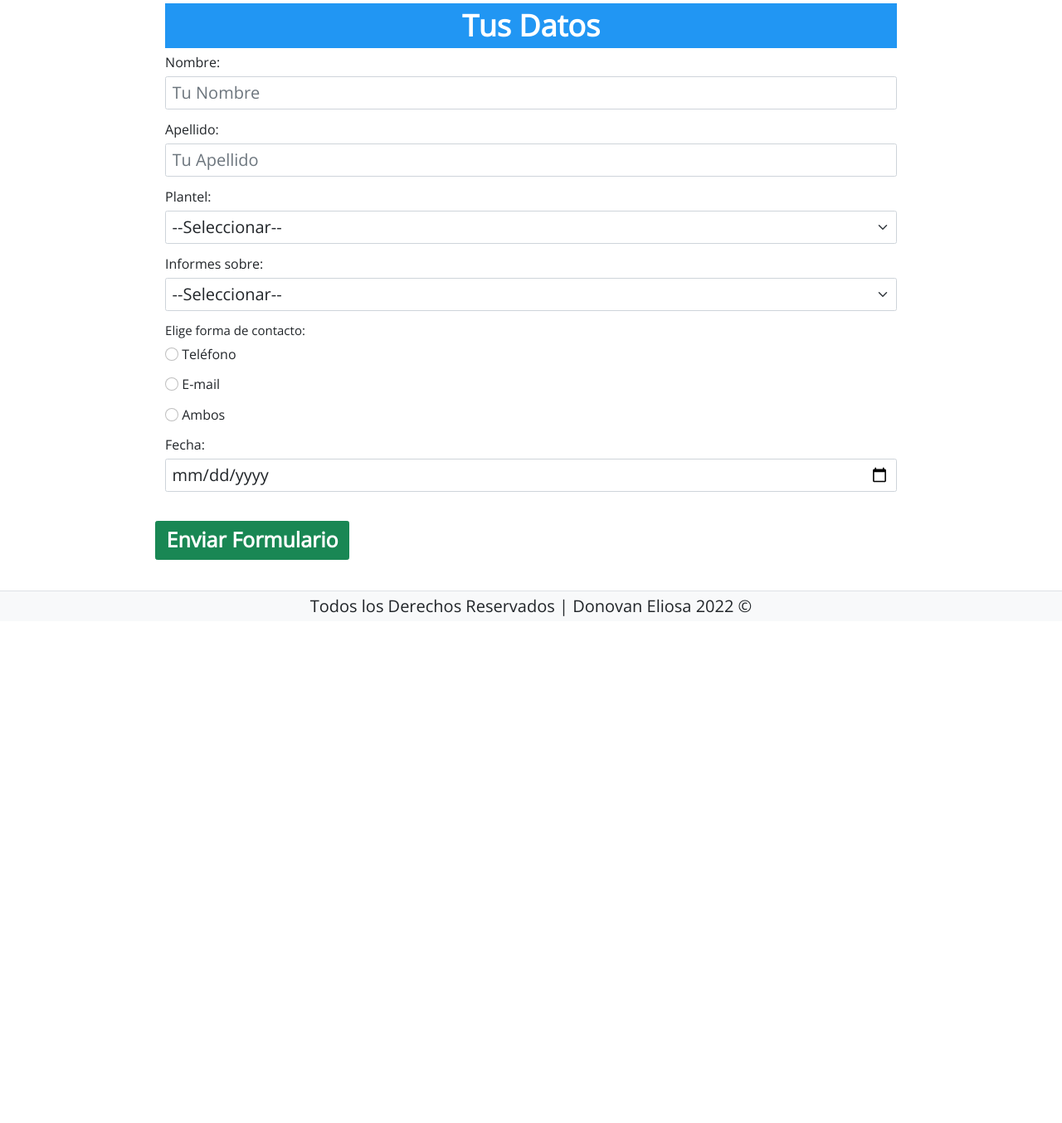
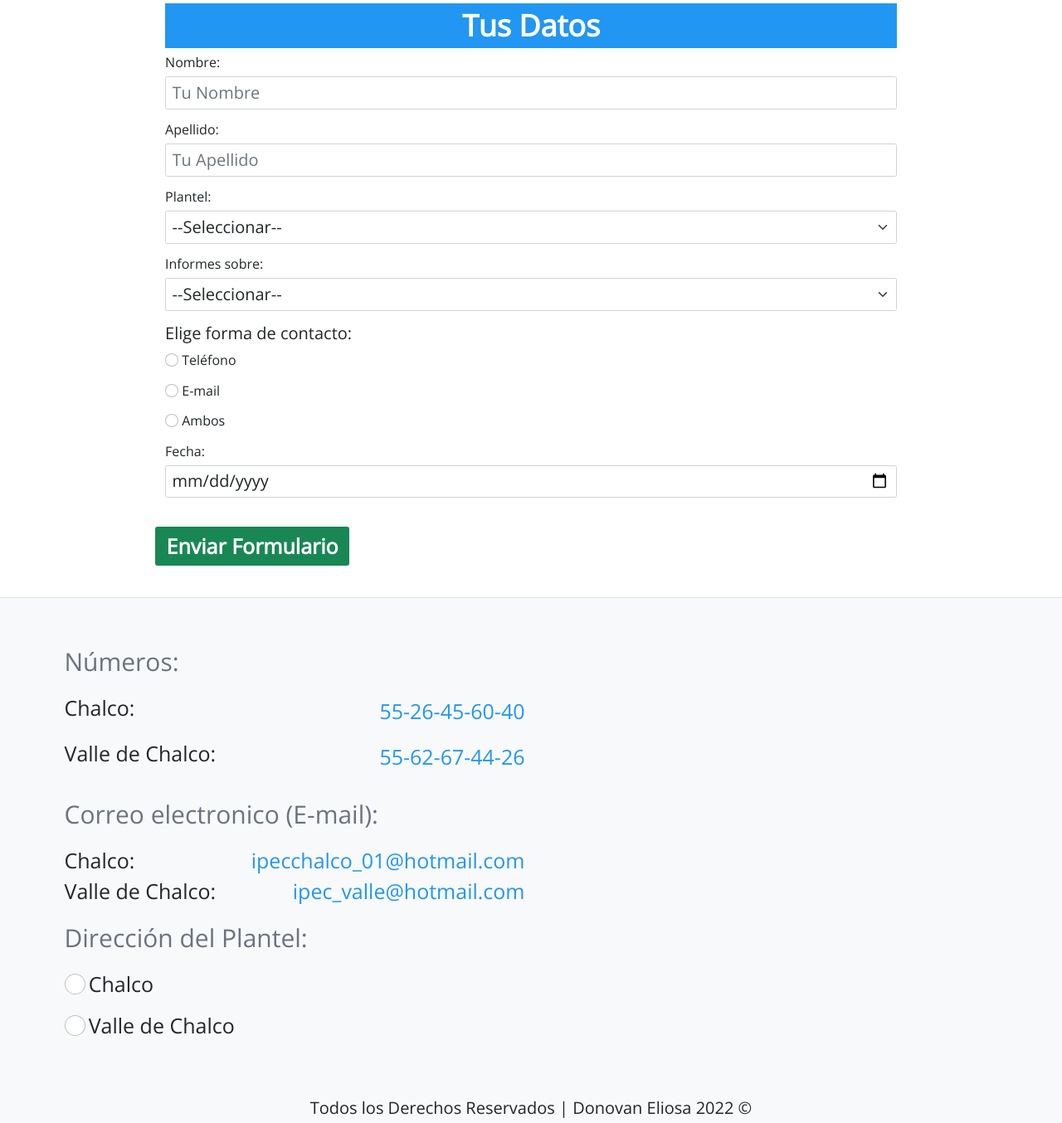
Before and after one commit to Tackless/Grupo-Ipec, a PHP site: page /cita in a window 1280 px wide. Shown: the part 330-1684 px from the top of the page at 83% size. Before the commit the page ends 1073 px from the top, so only its background shows below. Run offline with PHP 8.4, Linux system fonts and the light colour scheme; data that the repository does not hold is empty.

Commit message:
footer check

```diff
--- a/views/bach/listado.php
+++ b/views/bach/listado.php
@@ -4,7 +4,7 @@
     <div class="row">
     <?php foreach ($bachillerato as $opcion) : ?>
 
-        <div class="container-xl col-md-4 mb-1 ">
+        <div class="container-xl col-md-6 col-lg-4 mb-1 ">
             <div class="card rounded">
                 <img src="build/img/bach/<?php echo $opcion->id; ?>.webp" alt="Imagen opcion" class="card-img-top">
                 <div class="card-body">
--- a/views/inicio/cita.php
+++ b/views/inicio/cita.php
@@ -20,13 +20,13 @@
                     <span class="invalid-feedback">Escribe tu Nombre.</span>
                 </div>
                 <div class="mb-1">
-                    <label for="nombre" class="form-label">Apellido: </label>
-                    <input type="text" id="nombre" class="form-control" placeholder="Tu Apellido" name="contacto[apellido]" required>
+                    <label for="apellido" class="form-label">Apellido: </label>
+                    <input type="text" id="apellido" class="form-control" placeholder="Tu Apellido" name="contacto[apellido]" required>
                     <span class="invalid-feedback">Escribe tu Apellido.</span>
                 </div>
                 <div class="mb-1">
-                    <label for="asunto" class="form-label">Plantel: </label>
-                    <select class="form-select" id="validationCustom04" name="contacto[plantel]" required>
+                    <label for="plantel" class="form-label">Plantel: </label>
+                    <select class="form-select" id="plantel" name="contacto[plantel]" required>
                         <option selected disabled value="">--Seleccionar--</option>
                         <option>Chalco</option>
                         <option>Valle de Chalco</option>
@@ -34,8 +34,8 @@
                     <span class="invalid-feedback">Elige una opción.</span>
                 </div>
                 <div class="mb-1">
-                    <label for="asunto" class="form-label">Informes sobre: </label>
-                    <select class="form-select" id="validationCustom04" name="contacto[informes]" required>
+                    <label for="informes" class="form-label">Informes sobre: </label>
+                    <select class="form-select" id="informes" name="contacto[informes]" required>
                         <option selected disabled value="">--Seleccionar--</option>
                         <option>Lic. Psicología</option>
                         <option>Lic. Derecho</option>
@@ -48,7 +48,7 @@
                     <span class="invalid-feedback">Elige una opción.</span>
                 </div>
 
-                <legend class="f-5">Elige forma de contacto: </legend>
+                <legend class="fs-6">Elige forma de contacto: </legend>
                 <div class="mb-1">
                     <input class="form-check-input" type="radio" value="telefono" id="contactar-telefono" name="contacto[contacto]" required>
                     <label class="form-check-label" for="contactar-telefono">Teléfono</label>
@@ -66,7 +66,7 @@
 
                 </div>
                 <div class="mb-1">
-                    <label class="form-label" for="fecha">Fecha: </label>
+                    <label class="form-label" for="fecha-cita">Fecha: </label>
                     <input class="form-control" type="date" id="fecha-cita" min="<?php echo date('Y-m-d', strtotime('+1 day') ); ?>" name="contacto[fecha]" required>
                     <span class="invalid-feedback">Elige una Fecha Válida.</span>
                 </div>
--- a/views/inicio/inicio.php
+++ b/views/inicio/inicio.php
@@ -4,7 +4,7 @@
 
 <main class="container-xl d-flex flex-column align-items-center mb-2">
 
-    <h2 class="my-2">Oferta Academica</h2>
+    <h2 class="my-2 text-center">Oferta Academica</h2>
 
     <div id="indicadores" class="carousel slide carrusel" data-bs-ride="carousel">
         <div class="carousel-indicators">
--- a/views/layout.php
+++ b/views/layout.php
@@ -22,10 +22,7 @@
 
     <?php echo $contenido; ?>
 
-    <footer class="bg-light border-top">
-
-        <p class="text-center text-dark mb-0">Todos los Derechos Reservados | Donovan Eliosa <?php echo date('Y'); ?> &copy;</p>
-    </footer>
+    <?php include_once __DIR__ . '/templates/footer.php'; ?>
 
     <?php echo $script ?? ''; ?>
     <script src="build/js/bundle.min.js"></script>
--- a/views/templates/barra.php
+++ b/views/templates/barra.php
@@ -1,11 +1,11 @@
-<div class="border">
+<div class="border bg-light">
         <div class="navbar navbar-expand-lg container navbar-light justify-content-center">
             <button class="navbar-toggler" type="button" data-bs-toggle="collapse" data-bs-target="#navegacion2">
                 <span class="navbar-toggler-icon"></span>
             </button>
 
             <div id="navegacion2" class="collapse navbar-collapse">
-                <nav class="navbar-nav container d-flex flex-md-row justify-content-md-between text-center">
+                <nav class="navbar-nav container d-flex flex-lg-row justify-content-lg-between text-center">
                     <?php if (isset($_SESSION['login'])) {?>
                         <p class="text-dark my-1 my-md-0">Hola: <?php echo $_SESSION['nombre'] ?? ''; ?></p>
                         <a class="nav-link text-dark my-1 my-md-0" href="/citas">Ver Citas</a>
--- /dev/null
+++ b/views/templates/footer.php
@@ -0,0 +1,45 @@
+<footer class="bg-light border-top">
+    <div class="my-3 container-xl">
+
+        <div class="row justify-content-between align-items-center">
+            <div class="col-lg-6">
+                <p class="fs-4">Números: </p>
+                <ul class="list-unstyled">
+                    <div class="d-flex">
+                        <li class="fs-5">Chalco:</li>
+                        <p class="fs-5 text-info ms-auto">55-26-45-60-40</p>
+                    </div>
+                    <div class="d-flex">
+                        <li class="fs-5">Valle de Chalco:</li>
+                        <p class="fs-5 text-info ms-auto">55-62-67-44-26</p>
+                    </div>
+                </ul>
+                <p class="fs-4">Correo electronico (E-mail): </p>
+                <ul class="list-unstyled">
+                    <div class="d-flex">
+                        <li class="fs-5">Chalco:</li>
+                        <a href="mailto:ipecchalco_01@hotmail.com" target="_blank" class="text-info fs-5 ms-auto">ipecchalco_01@hotmail.com</a>
+                    </div>
+                    <div class="d-flex">
+                        <li class="fs-5">Valle de Chalco:</li>
+                        <a href="mailto:ipec_valle@hotmail.com" target="_blank" class="text-info fs-5 ms-auto">ipec_valle@hotmail.com</a>
+                    </div>
+                </ul>
+                <p class="fs-4">Dirección del Plantel: </p>
+                <div class="mb-1">
+                    <input class="form-check-input fs-5" type="radio" value="chalco" id="plantel-chalco" name="plantel-footer">
+                    <label class="form-check-label fs-5" for="plantel-chalco">Chalco</label>
+                </div>
+                <div class="mb-1">
+                    <input class="form-check-input fs-5" type="radio" value="valle" id="plantel-valle" name="plantel-footer">
+                    <label class="form-check-label fs-5" for="plantel-valle">Valle de Chalco</label>
+                </div>
+            </div>
+            <div class="col-lg-6 d-flex justify-content-center justify-content-lg-end" id="plantel-mapa">
+                <!-- <iframe src="https://www.google.com/maps/embed?pb=!1m18!1m12!1m3!1d3766.4414695268347!2d-98.90222885021497!3d19.263158751006234!2m3!1f0!2f0!3f0!3m2!1i1024!2i768!4f13.1!3m3!1m2!1s0x85ce1ec99c9cfe8b%3A0xe234a05ac680ee66!2sAv.%20Cuauht%C3%A9moc%20Pte.%2043%2C%20Salitreria%2C%2056600%20Chalco%20de%20D%C3%ADaz%20Covarrubias%2C%20M%C3%A9x.!5e0!3m2!1ses-419!2smx!4v1645726965874!5m2!1ses-419!2smx" style="border:0;" allowfullscreen="" loading="lazy" width="400" height="300"></iframe> -->
+            </div>
+        </div>
+    </div>
+
+    <p class="text-center text-dark mb-0">Todos los Derechos Reservados | Donovan Eliosa <?php echo date('Y'); ?> &copy;</p>
+</footer>
```
Also changed, not shown: src/js/app.js (+15 -1 lines), public/build/js/bundle.min.js, 1 other file.
